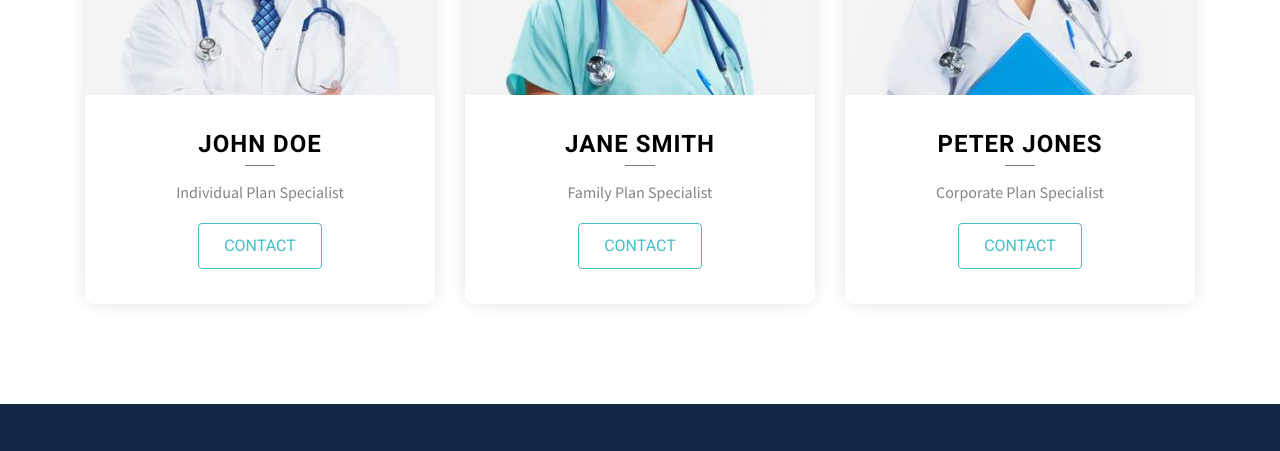
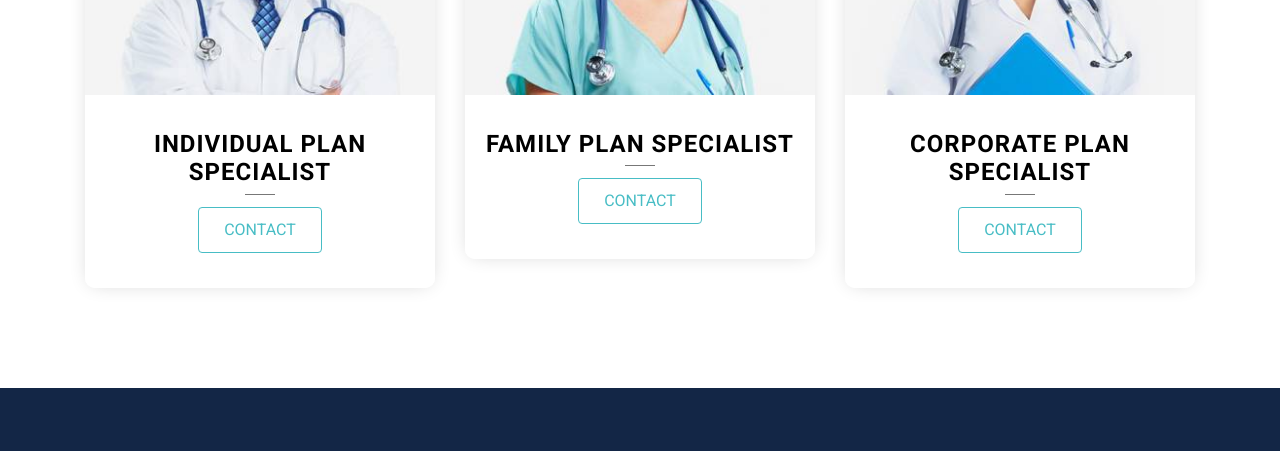
Before and after one commit to V4HI/website, a website: page team.html in a window 1280 px wide. Shown: the part 1000-1451 px from the top of the page. Drawn offline with Linux system fonts and the light colour scheme; some packages are replaced by stand-ins of ours.

Commit message:
Update team.html

```diff
--- a/team.html
+++ b/team.html
@@ -222,8 +222,8 @@ FACEBOOK: https://www.facebook.com/themefisher
             <div class="team-member">
               <img loading="lazy" src="images/team/doctor-2.jpg" alt="doctor" class="img-fluid">
               <div class="contents text-center">
-                <h4>John Doe</h4>
-                <p>Individual Plan Specialist</p>
+                <h4>Individual Plan Specialist</h4>
+                <p></p>
                 <a href="contact.html" class="btn btn-main">Contact</a>
               </div>
             </div>
@@ -232,8 +232,8 @@ FACEBOOK: https://www.facebook.com/themefisher
             <div class="team-member">
               <img loading="lazy" src="images/team/doctor-lab-3.jpg" alt="doctor" class="img-fluid">
               <div class="contents text-center">
-                <h4>Jane Smith</h4>
-                <p>Family Plan Specialist</p>
+                <h4>Family Plan Specialist</h4>
+                <p></p>
                 <a href="contact.html" class="btn btn-main">Contact</a>
               </div>
             </div>
@@ -242,8 +242,8 @@ FACEBOOK: https://www.facebook.com/themefisher
             <div class="team-member">
               <img loading="lazy" src="images/team/event-2.jpg" alt="doctor" class="img-fluid">
               <div class="contents text-center">
-                <h4>Peter Jones</h4>
-                <p>Corporate Plan Specialist</p>
+                <h4>Corporate Plan Specialist</h4>
+                <p></p>
                 <a href="contact.html" class="btn btn-main">Contact</a>
               </div>
             </div>
```
